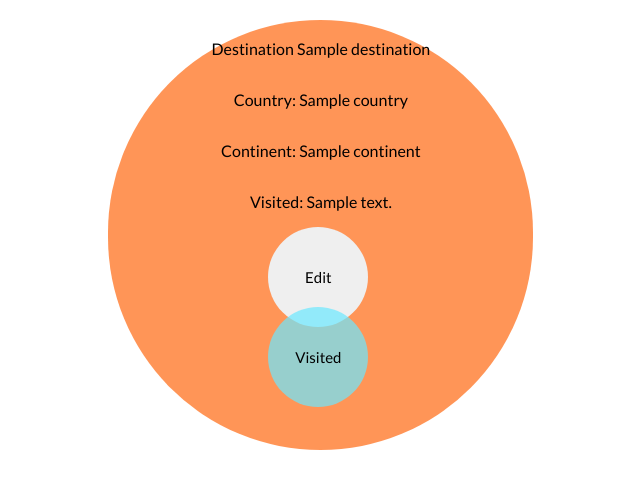
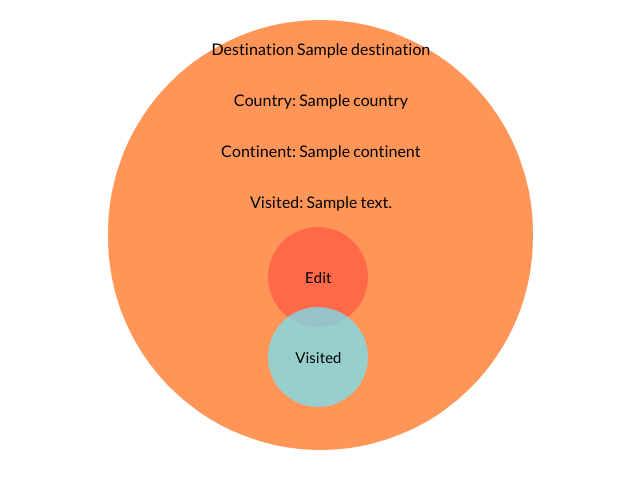
Before and after one commit to spencerT101/Bucket_List_Project_1, a Flask app: page /destinations/1 in a window 1280 px wide. Shown: the part 99-588 px from the top of the page, without its empty margins (342-982 px from the left). Run offline with Flask 2, Linux system fonts and the light colour scheme; a database or web service that is not in the repository returns one stand-in record (values such as "Sample title"); some libraries are stand-ins or nearby versions.

Commit message:
show destination page complete

```diff
--- a/project_start_code/static/style.css
+++ b/project_start_code/static/style.css
@@ -159,6 +159,7 @@ body{
     height:100px;
     border-radius: 100px;
     border:none;
+    background-color:rgba(255, 56, 56, 0.47)
 
 
 
```
